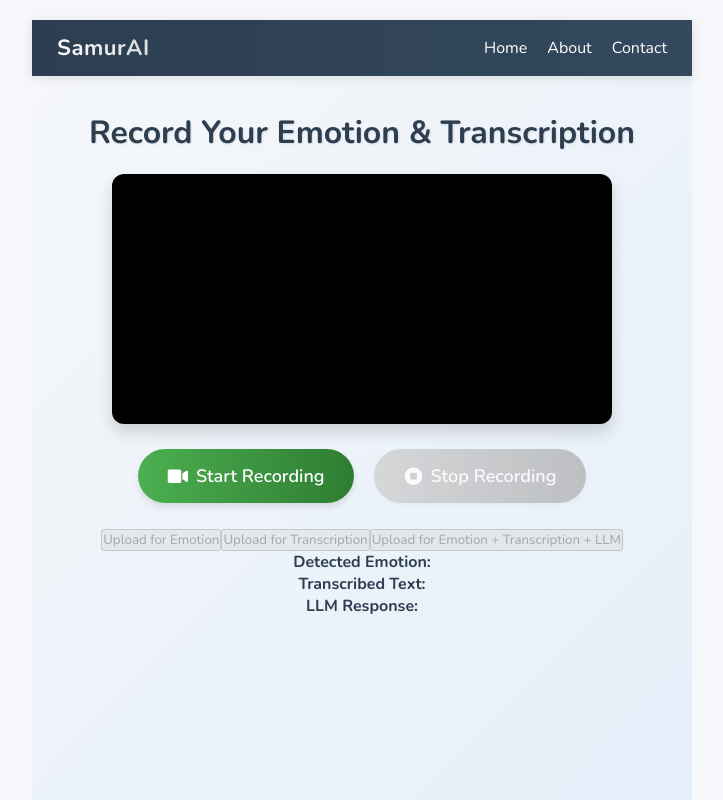
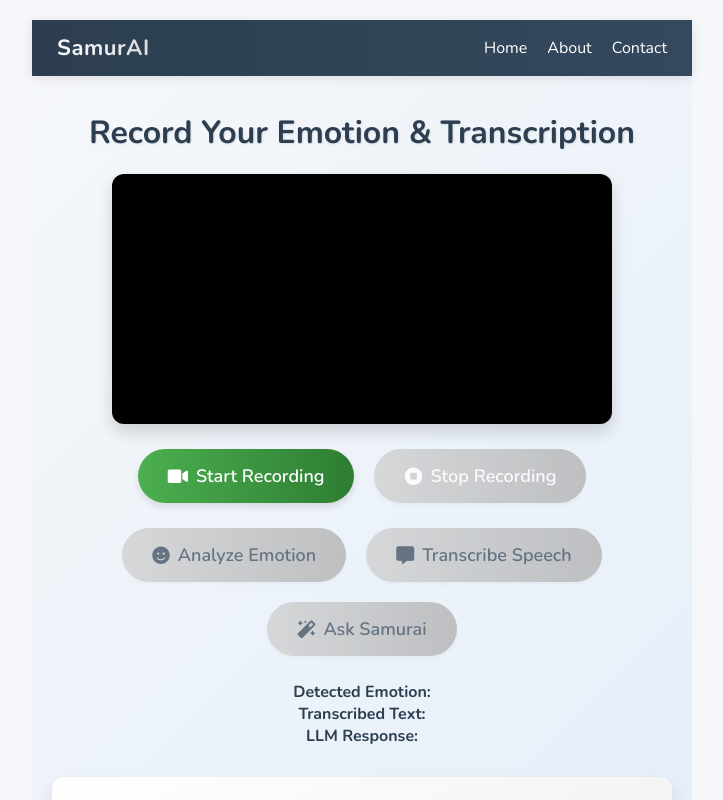
Before and after one commit to vyshalibhat/samurai-video-chat-app, a React (Create React App) app: page / in a window 1280 px wide. Shown: the top 800 px of the page, without its empty margins (278-1001 px from the left). Built offline with nearby package versions, Linux system fonts and the light colour scheme; no server answers.

Commit message:
CORS changes for working with replit

```diff
--- a/src/MainPage.js
+++ b/src/MainPage.js
@@ -1,21 +1,20 @@
-import React ,  { useState, useEffect } from 'react';
-import VideoControl from './VideoControl';
-import AudioChatResponse from './AudioChatResponse';
-import './MainPage.css';
+import React, { useState, useEffect } from "react";
+import VideoControl from "./VideoControl";
+import AudioChatResponse from "./AudioChatResponse";
+import "./MainPage.css";
 
 const MainPage = () => {
-    const [replyText, setReplyText] = useState('');
+    const [replyText, setReplyText] = useState("");
 
-
-     // Fetch or mock reply when the component loads
-     useEffect(() => {
+    // Fetch or mock reply when the component loads
+    useEffect(() => {
         const mockResponse = {
-            generated_reply: "Hi there! I'm here to help. Don't worry, everything is okay. Would you like me to tell you where you are?"
+            generated_reply:
+                "Hi there! I'm here to help. Don't worry, everything is okay. Would you like me to tell you where you are?",
         };
 
         setReplyText(mockResponse.generated_reply);
-    }, []);  // Empty dependency array means this runs only once on page load
-
+    }, []); // Empty dependency array means this runs only once on page load
 
     return (
         <div className="main-page">
@@ -28,17 +27,21 @@ const MainPage = () => {
                 </div>
             </nav>
             <VideoControl />
-
-            <AudioChatResponse replyText={replyText} />
-
         </div>
     );
 };
 
 const styles = {
-
-    button: { padding: '10px 20px', fontSize: '16px', cursor: 'pointer', backgroundColor: '#4CAF50', color: 'white', border: 'none', borderRadius: '5px', margin: '20px 0' },
+    button: {
+        padding: "10px 20px",
+        fontSize: "16px",
+        cursor: "pointer",
+        backgroundColor: "#4CAF50",
+        color: "white",
+        border: "none",
+        borderRadius: "5px",
+        margin: "20px 0",
+    },
 };
 
-
 export default MainPage;
--- a/src/VideoControl.css
+++ b/src/VideoControl.css
@@ -170,6 +170,7 @@ h1 {
     margin-top: 20px;
     color: #2c3e50;
     font-weight: 600;
+    background: linear-gradient(to right, #2196F3, #1976D2);
     animation: fadeIn 1s ease-in-out;
 }
 
--- a/src/VideoControl.js
+++ b/src/VideoControl.js
@@ -1,6 +1,7 @@
 // VideoControl.js
 import React, { useRef, useState } from "react";
 import "./VideoControl.css";
+import AudioChatResponse from "./AudioChatResponse";
 
 const VideoControl = () => {
   const videoRef = useRef(null);
@@ -247,28 +248,42 @@ const VideoControl = () => {
 
       <div className="button-container">
         <button
-          className={`action-button start ${isRecording ? 'disabled' : ''}`}
+          className={`action-button start ${isRecording ? "disabled" : ""}`}
           onClick={startRecording}
-          disabled={isRecording}>
+          disabled={isRecording}
+        >
           <i className="fas fa-video"></i> Start Recording
         </button>
         <button
-          className={`action-button stop ${!isRecording ? 'disabled' : ''}`}
+          className={`action-button stop ${!isRecording ? "disabled" : ""}`}
           onClick={stopRecording}
-          disabled={!isRecording}>
+          disabled={!isRecording}
+        >
           <i className="fas fa-stop-circle"></i> Stop Recording
         </button>
       </div>
 
-      <div>
-        <button onClick={handleUploadForEmotion} disabled={!recordedBlob}>
-          Upload for Emotion
+      <div className="button-container">
+        <button
+          className="action-button emotion"
+          onClick={handleUploadForEmotion}
+          disabled={!recordedBlob}
+        >
+          <i className="fas fa-smile"></i> Analyze Emotion
         </button>
-        <button onClick={handleUploadForTranscription} disabled={!recordedBlob}>
-          Upload for Transcription
+        <button
+          className="action-button emotion"
+          onClick={handleUploadForTranscription}
+          disabled={!recordedBlob}
+        >
+          <i className="fas fa-comment-alt"></i> Transcribe Speech
         </button>
-        <button onClick={handleProcessAll} disabled={!recordedBlob}>
-          Upload for Emotion + Transcription + LLM
+        <button
+          className="action-button emotion"
+          onClick={handleProcessAll}
+          disabled={!recordedBlob}
+        >
+          <i className="fas fa-magic"></i> Ask Samurai
         </button>
       </div>
 
@@ -282,6 +297,8 @@ const VideoControl = () => {
       <p>
         <strong>LLM Response:</strong> {llmResponse}
       </p>
+
+      <AudioChatResponse replyText={llmResponse} />
     </div>
   );
 };
```
Also changed, not shown: 1 other file (tests, documents, lock files or other folders).
